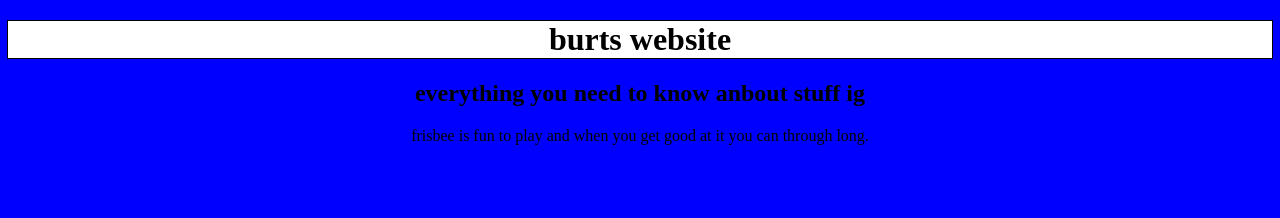
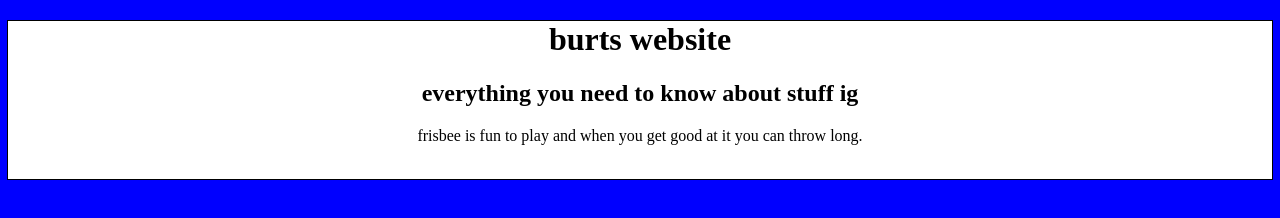
Before and after one commit to joeblownn/joeblownn.github.io, a plain HTML site: page docs/index.html in a window 1280 px wide. Drawn offline with Linux system fonts and the light colour scheme.

Commit message:
Update index.html

```diff
--- a/docs/index.html
+++ b/docs/index.html
@@ -10,12 +10,8 @@
 	<body align="center">
 		<div id="page">
 			<h1>burts website</h1>
+			<h2>everything you need to know about stuff ig</h2>
+			<p>frisbee is fun to play and when you get good at it you can throw long.</p>
+			<br>
 		</div>
-		<h2>everything you need to know anbout stuff ig</h2>
-
-
-	</body>
-	<body align="left">
-		<p>frisbee is fun to play and when you get good at it you can through long.</p>
-	</body>
 </html>
```
